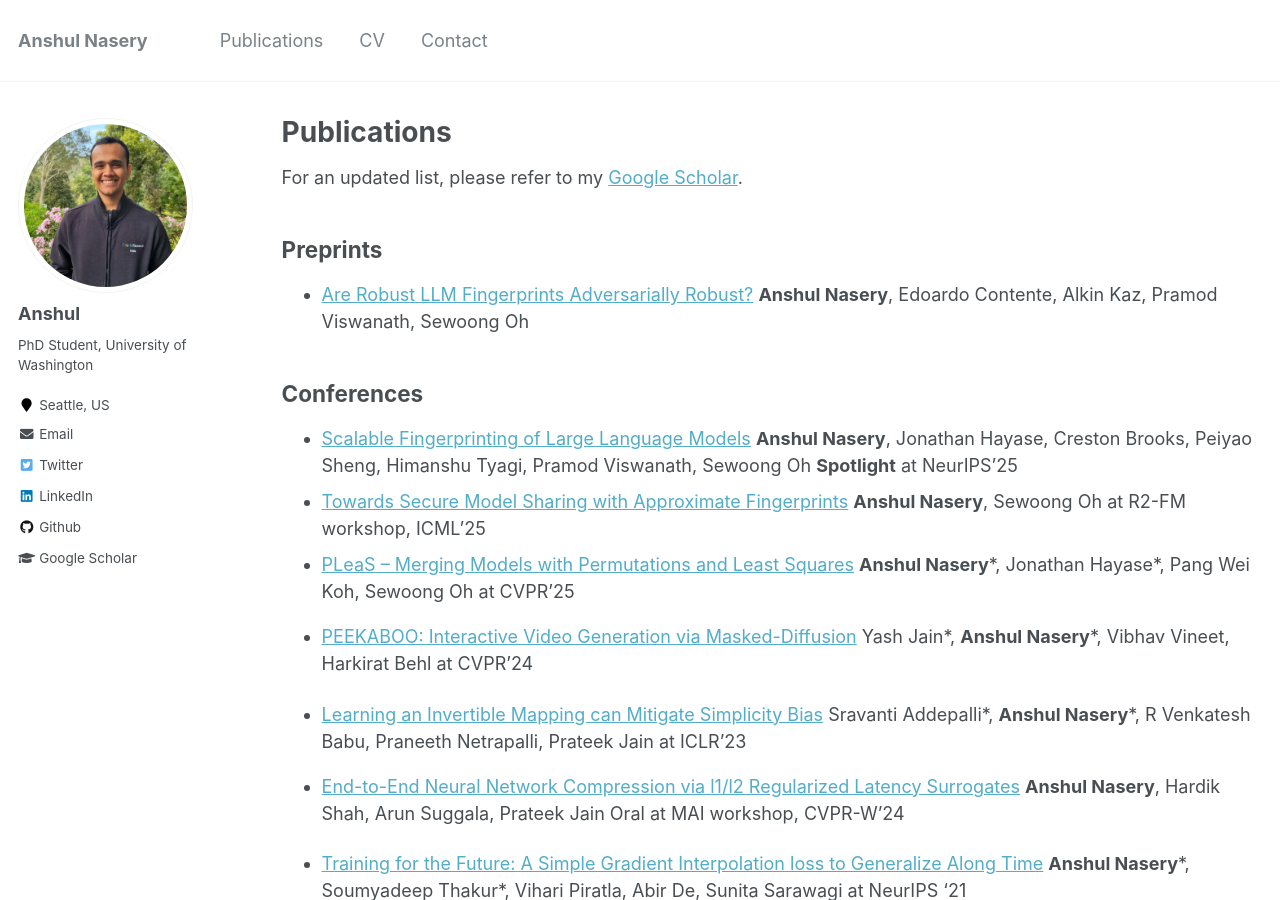
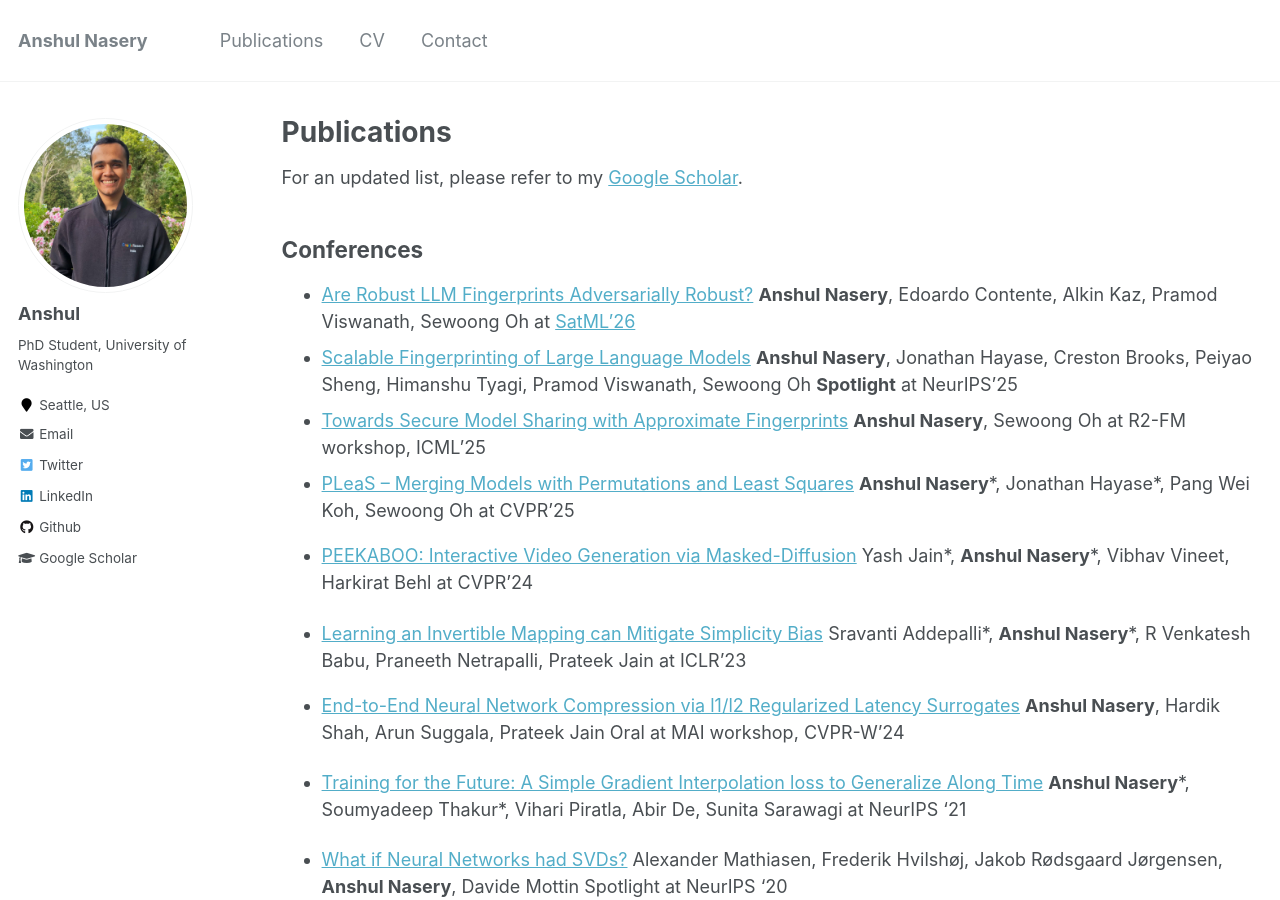
Before and after one commit to anshuln2/anshuln2.github.io, a Jekyll site: the page built from _pages/publications.md, in a window 1280 px wide and 900 px high. Built offline with Jekyll 4.4.1, drawn with Linux system fonts in a browser that asks for light colours.

Commit message:
Change preprint

```diff
--- a/_pages/publications.md
+++ b/_pages/publications.md
@@ -10,11 +10,12 @@ For an updated list, please refer to my [Google Scholar](https://scholar.google.
 
 
 
-## Preprints
-* [Are Robust LLM Fingerprints Adversarially Robust?](https://arxiv.org/abs/2509.26598)
-  	**Anshul Nasery**, Edoardo Contente, Alkin Kaz, Pramod Viswanath, Sewoong Oh
+
+
 
 ## Conferences
+* [Are Robust LLM Fingerprints Adversarially Robust?](https://arxiv.org/abs/2509.26598)
+  	**Anshul Nasery**, Edoardo Contente, Alkin Kaz, Pramod Viswanath, Sewoong Oh at [SatML'26](https://satml.org/)
 * [Scalable Fingerprinting of Large Language Models](https://arxiv.org/abs/2502.07760)
   	**Anshul Nasery**, Jonathan Hayase, Creston Brooks, Peiyao Sheng, Himanshu Tyagi, Pramod Viswanath, Sewoong Oh **Spotlight** at NeurIPS'25
 * [Towards Secure Model Sharing with Approximate Fingerprints](https://openreview.net/pdf?id=Ppq5WwPTZ7)
```
